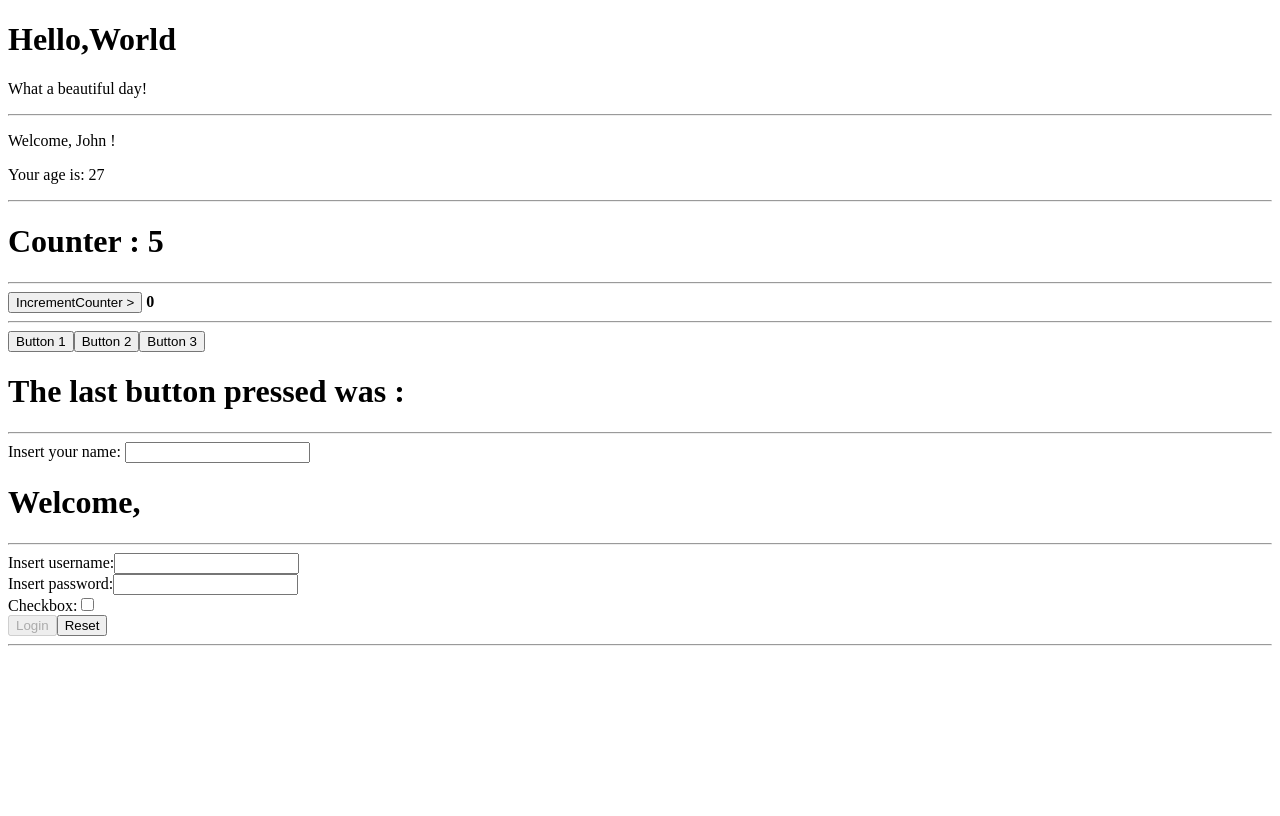
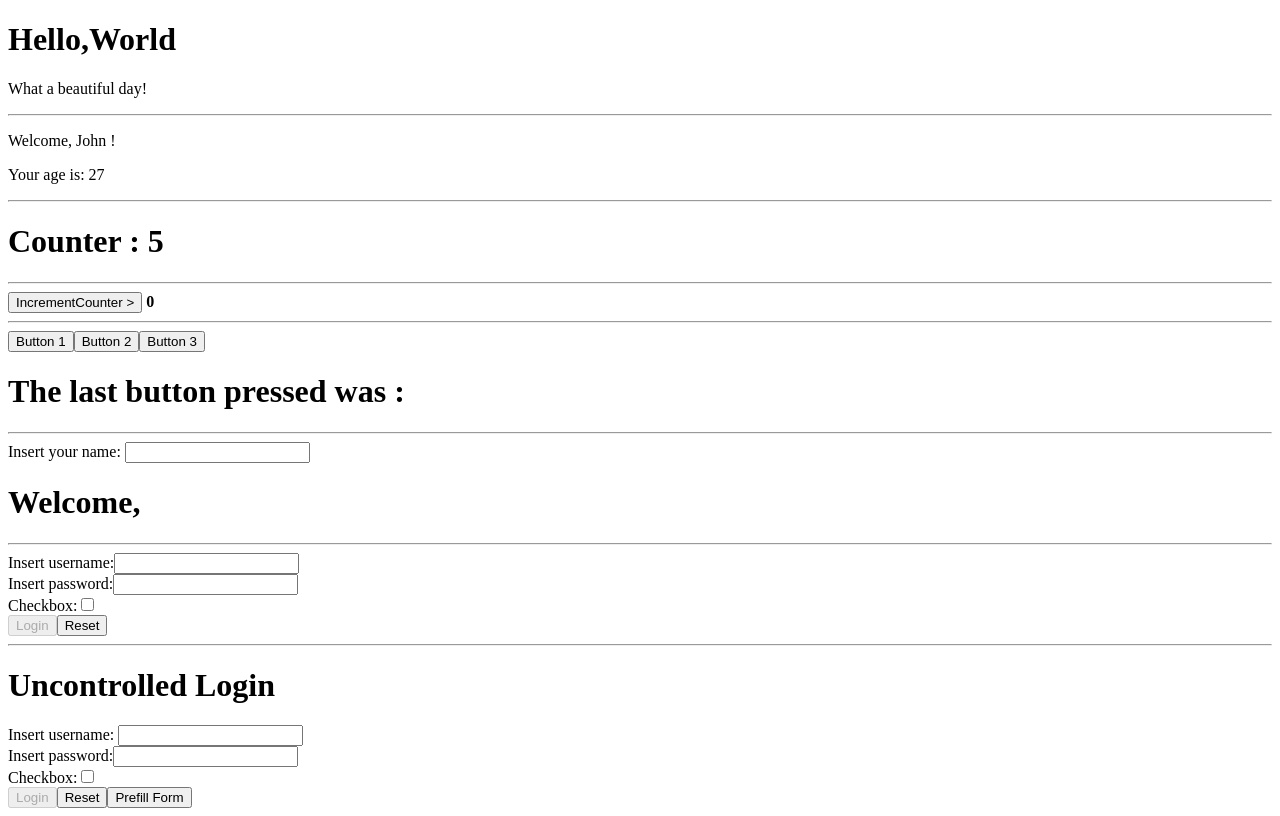
Before and after one commit to GiuseppeFilannino/React-exercises, a React (Create React App) app in the folder my-app/: page / in a window 1280 px wide. Built offline with nearby package versions, Linux system fonts and the light colour scheme.

Commit message:
forms-05

```diff
--- a/my-app/src/App.js
+++ b/my-app/src/App.js
@@ -7,6 +7,7 @@ import { ClickCounter } from './ClickCounter';
 import { ClickTracker } from './ClickTracker';
 import { InteractiveWelcome } from './InteractiveWelcome';
 import { Login } from './Login';
+import { UncontrolledLogin } from './UncontrolledLogin';
 
 
 const login = (dati) => {
@@ -24,6 +25,7 @@ export class App extends React.Component {
                 <ClickTracker /> <hr></hr>
                 <InteractiveWelcome /> <hr></hr>
                 <Login  onLogin = {login} /> <hr></hr>
+                <UncontrolledLogin />
 
 
             </div>
--- /dev/null
+++ b/my-app/src/UncontrolledLogin.js
@@ -0,0 +1,91 @@
+import React, { createRef } from "react";
+
+export class UncontrolledLogin extends React.Component {
+    _formRef = createRef()
+    state = {
+        loginStatus: true
+    }
+
+
+    handleFormSubmit = (event) => {
+
+
+        event.preventDefault()
+
+        const username = event.target.elements.username.value
+        const password = event.target.elements.password.value
+        const remember = event.target.elements.remember.checked
+
+
+        console.log({
+            username,
+            password,
+            remember
+        })
+
+        // return {
+        //     loginStatus: !event.target.elements.username.value.trim() || !event.target.elements.password.value
+        // }
+
+
+
+    }
+
+    handleLoginButton = (event) => {
+
+
+        if (event.target.value) {
+
+
+             this.setState(() => {
+
+                return {
+
+                    loginStatus: false
+
+                }
+
+            })
+        }
+
+    }
+
+    handleFormPrefill = () => {
+        this._formRef.current.elements.username.value = 'Billy'
+        this._formRef.current.elements.password.value = 'Hello123'
+        this._formRef.current.elements.remember.checked = true
+    }
+
+
+
+
+
+
+
+
+
+    render() {
+        return (
+            <div>
+                <h1>Uncontrolled Login</h1>
+
+                <form ref={this._formRef} onSubmit={this.handleFormSubmit}>
+                    <label >Insert username:</label> <input onChange={this.handleLoginButton} name="username"
+                    /> <br></br>
+                    <label >Insert password:</label><input onChange={this.handleLoginButton} name="password" type="password"
+                    /> <br></br>
+                    <label >Checkbox:</label><input onChange={this.handleLoginButton} name="remember" type="checkbox"
+                    /> <br></br>
+
+                    <button type="submit" disabled={this.state.loginStatus}> Login</button>
+                    <button type="reset">Reset</button>
+                    <button type="button" onClick={this.handleFormPrefill}>Prefill Form</button>
+                </form>
+            </div>
+        )
+    }
+}
+
+UncontrolledLogin.defaulProps = {
+    loginStatus: true
+}
```
